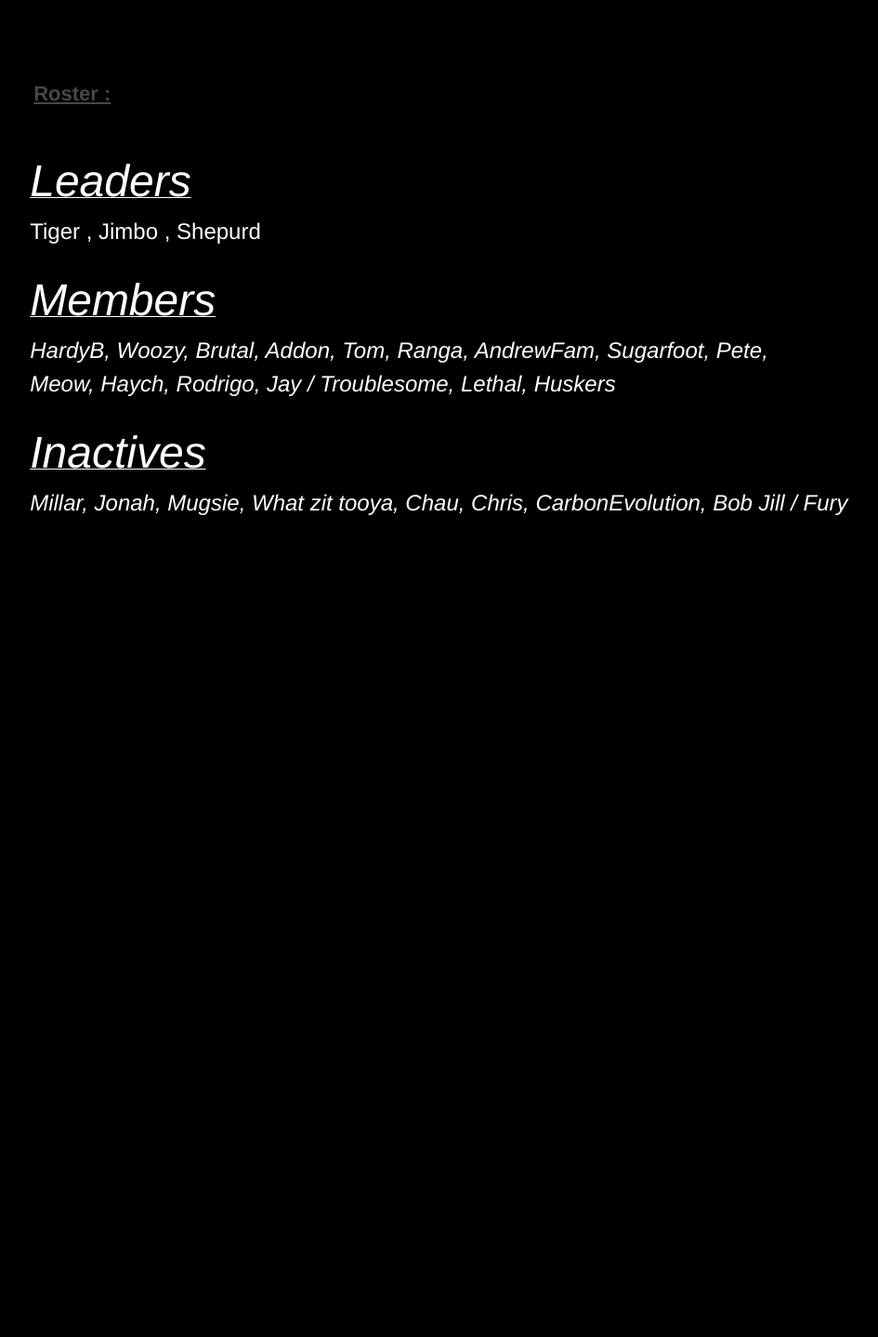
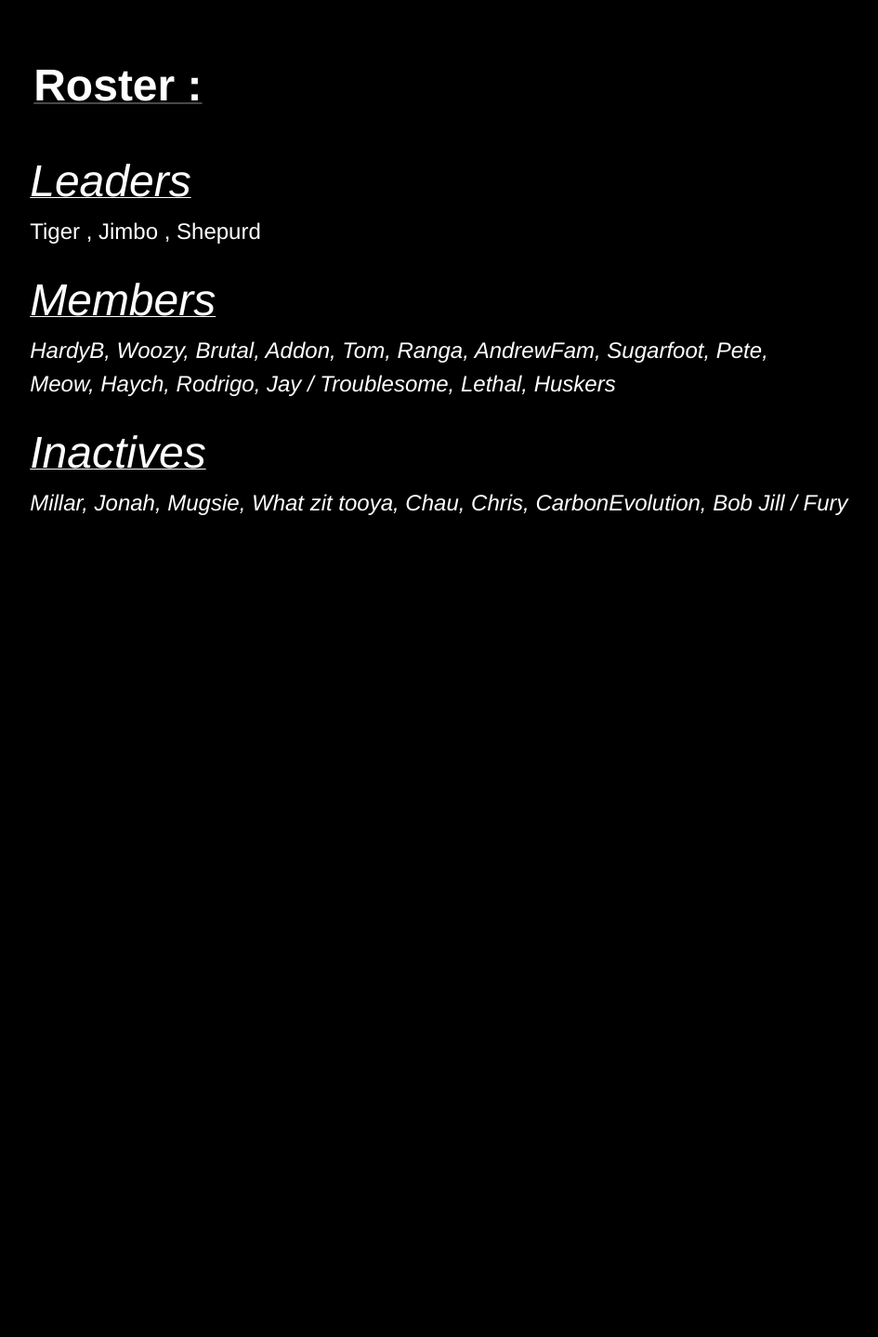
Before and after one commit to DerekR0123/Rossfitness.github.io, a Jekyll site: the page roster.html, which Jekyll copies as it is, in a window 1280 px wide. Shown: the whole page at 93% size, without its empty margins (39-984 px from the left). Built offline with Jekyll 4.4.1, drawn with Linux system fonts in a browser that asks for light colours.

Commit message:
Update roster.html

```diff
--- a/roster.html
+++ b/roster.html
@@ -15,7 +15,7 @@
       <div class="inner clearfix">
         <section id="main-content">
           <a id="designer-templates" class="anchor" href="#designer-templates" aria-hidden="true"><span aria-hidden="true" class="octicon octicon-link"></span></a>
-              <h2><u><FONT size="10" COLOR="#FFFFFF"></FONT>Roster :</FONT></u></h2><br>
+              <h2><u><FONT size="10" COLOR="#FFFFFF">Roster :</FONT></u></h2><br>
               <p><u><FONT size="7" COLOR="#FFFFFF" WEIGHT="italic" FAMILY="Curive"><em>Leaders</em></u></FONT><br><FONT size="5" COLOR="#FFFFFF">Tiger , Jimbo , Shepurd<br></em></FONT></p>
               <p><u><FONT size="7" COLOR="#FFFFFF"><em>Members</em></FONT></u></h4><br>
                 <em><FONT size="5" COLOR="#FFFFFF">HardyB, Woozy, Brutal, Addon, Tom, Ranga, AndrewFam, Sugarfoot, Pete,<br>
```
